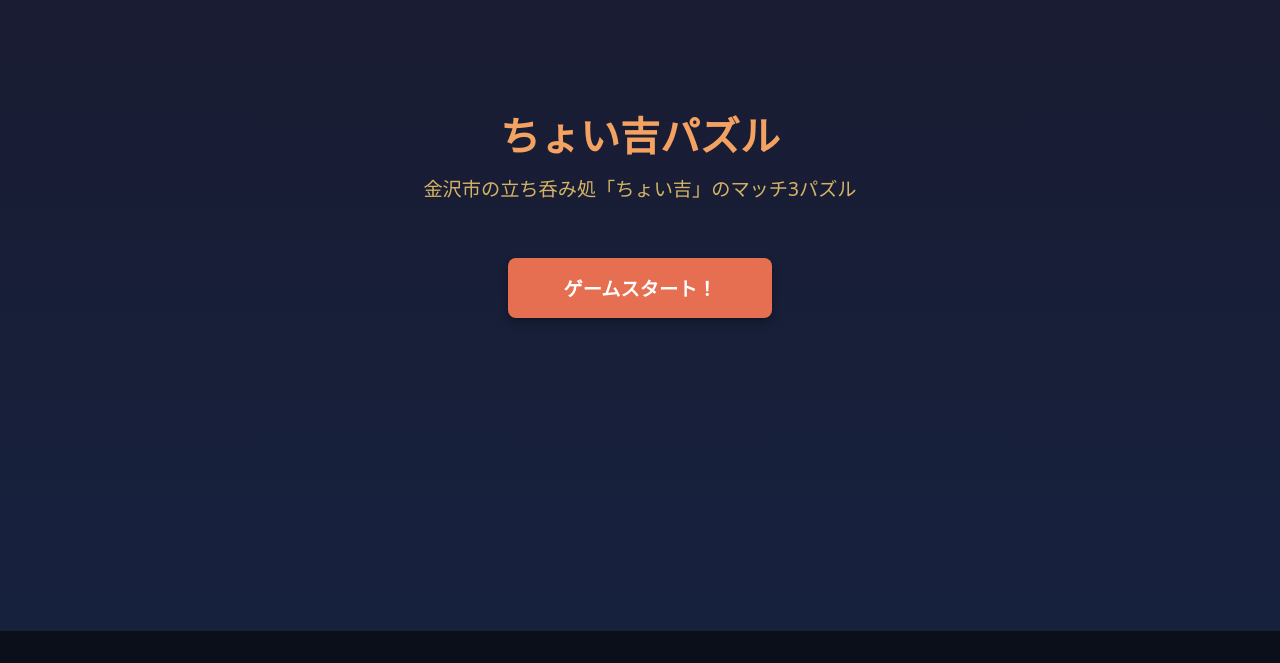
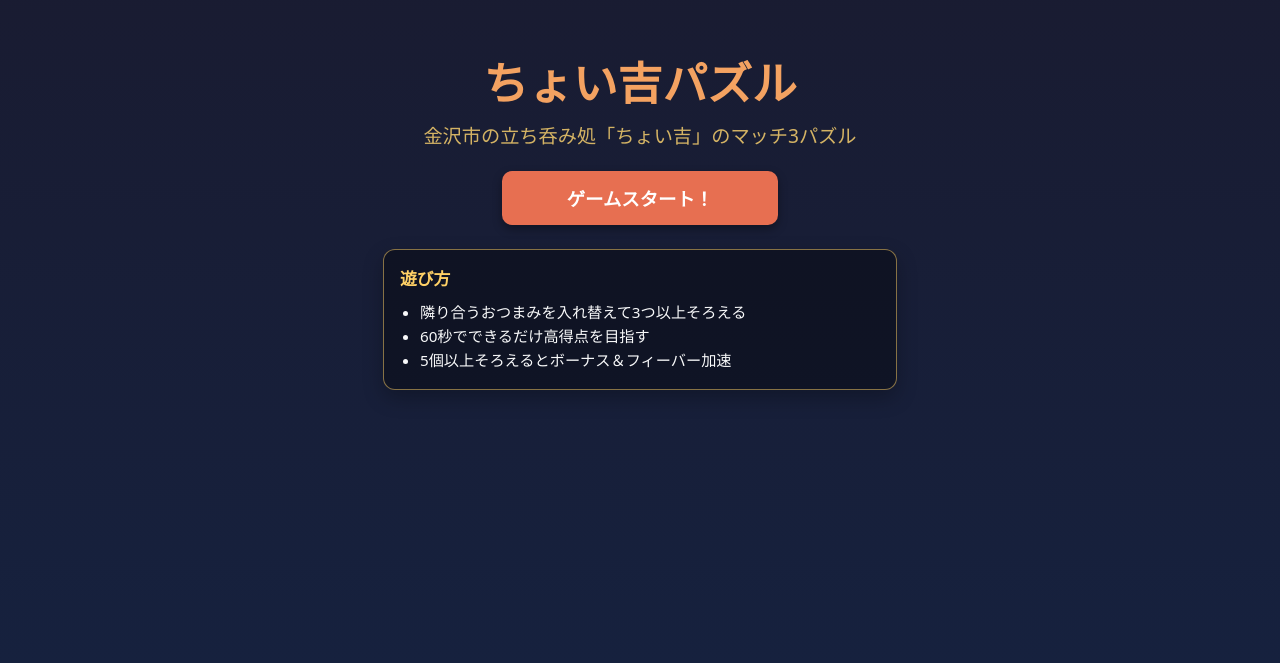
Before and after one commit to daiki-miyanaga/kourinbou-choikichi, a Next.js app in the folder web/: page / in a window 1280 px wide. Shown: the part 201-864 px from the top of the page. Before the commit the page ends 832 px from the top, so only its background shows below. Built offline with nearby package versions, Linux system fonts and the light colour scheme.

Commit message:
feat:web-ux-polish-entry-and-loading

```diff
--- /dev/null
+++ b/web/src/app/game/page.module.css
@@ -0,0 +1,82 @@
+.main {
+  padding: 20px 8px 28px;
+  text-align: center;
+  background: linear-gradient(to bottom, #1a1a2e, #16213e);
+  color: #fff;
+  min-height: 100vh;
+  display: flex;
+  flex-direction: column;
+  align-items: center;
+}
+
+.title {
+  font-size: clamp(1.5rem, 6vw, 2rem);
+  margin: 0 0 8px;
+  color: #f4a261;
+  text-shadow: 2px 2px 4px rgba(0, 0, 0, 0.5);
+}
+
+.description {
+  font-size: clamp(0.82rem, 3vw, 1rem);
+  margin: 0 0 14px;
+  color: #e9c46a;
+  text-shadow: 1px 1px 2px rgba(0, 0, 0, 0.5);
+}
+
+.gameFrame {
+  width: min(90vw, 420px);
+  aspect-ratio: 420 / 480;
+  max-height: 480px;
+  border: 2px solid #e76f51;
+  border-radius: 8px;
+  box-shadow: 0 4px 8px rgba(0, 0, 0, 0.3);
+  margin: 0 auto;
+  overflow: hidden;
+  position: relative;
+}
+
+.statusOverlay {
+  position: absolute;
+  inset: 0;
+  background: rgba(11, 15, 25, 0.82);
+  display: flex;
+  align-items: center;
+  justify-content: center;
+  color: #ffd166;
+  font-size: 0.95rem;
+  line-height: 1.5;
+  padding: 12px;
+}
+
+.actions {
+  margin-top: 14px;
+  display: flex;
+  gap: 8px;
+  flex-wrap: wrap;
+  justify-content: center;
+}
+
+.linkButton,
+.reloadButton {
+  border: 1px solid rgba(255, 209, 102, 0.65);
+  background: rgba(0, 0, 0, 0.25);
+  color: #f8f9fa;
+  border-radius: 999px;
+  padding: 8px 14px;
+  font-size: 0.9rem;
+  text-decoration: none;
+  cursor: pointer;
+}
+
+.debug {
+  margin-top: 14px;
+  background: #111;
+  color: #0f0;
+  padding: 12px;
+  font-size: clamp(10px, 2.5vw, 12px);
+  max-width: min(90vw, 420px);
+  white-space: pre-wrap;
+  border-radius: 4px;
+  overflow: auto;
+  text-align: left;
+}
--- a/web/src/app/page.module.css
+++ b/web/src/app/page.module.css
@@ -1,167 +1,72 @@
-.page {
-  --gray-rgb: 0, 0, 0;
-  --gray-alpha-200: rgba(var(--gray-rgb), 0.08);
-  --gray-alpha-100: rgba(var(--gray-rgb), 0.05);
-
-  --button-primary-hover: #383838;
-  --button-secondary-hover: #f2f2f2;
-
-  display: grid;
-  grid-template-rows: 20px 1fr 20px;
-  align-items: center;
-  justify-items: center;
-  min-height: 100svh;
-  padding: 80px;
-  gap: 64px;
-  font-family: var(--font-geist-sans);
-}
-
-@media (prefers-color-scheme: dark) {
-  .page {
-    --gray-rgb: 255, 255, 255;
-    --gray-alpha-200: rgba(var(--gray-rgb), 0.145);
-    --gray-alpha-100: rgba(var(--gray-rgb), 0.06);
-
-    --button-primary-hover: #ccc;
-    --button-secondary-hover: #1a1a1a;
-  }
-}
-
 .main {
+  min-height: 100vh;
+  padding: 24px 16px 40px;
+  background: linear-gradient(to bottom, #1a1a2e, #16213e);
+  color: #fff;
   display: flex;
   flex-direction: column;
-  gap: 32px;
-  grid-row-start: 2;
-}
-
-.main ol {
-  font-family: var(--font-geist-mono);
-  padding-left: 0;
-  margin: 0;
-  font-size: 14px;
-  line-height: 24px;
-  letter-spacing: -0.01em;
-  list-style-position: inside;
-}
-
-.main li:not(:last-of-type) {
-  margin-bottom: 8px;
-}
-
-.main code {
-  font-family: inherit;
-  background: var(--gray-alpha-100);
-  padding: 2px 4px;
-  border-radius: 4px;
-  font-weight: 600;
-}
-
-.ctas {
-  display: flex;
-  gap: 16px;
-}
-
-.ctas a {
-  appearance: none;
-  border-radius: 128px;
-  height: 48px;
-  padding: 0 20px;
-  border: 1px solid transparent;
-  transition:
-    background 0.2s,
-    color 0.2s,
-    border-color 0.2s;
-  cursor: pointer;
-  display: flex;
   align-items: center;
   justify-content: center;
-  font-size: 16px;
-  line-height: 20px;
-  font-weight: 500;
-}
-
-a.primary {
-  background: var(--foreground);
-  color: var(--background);
-  gap: 8px;
-}
-
-a.secondary {
-  border-color: var(--gray-alpha-200);
-  min-width: 158px;
-}
-
-.footer {
-  grid-row-start: 3;
-  display: flex;
   gap: 24px;
 }
 
-.footer a {
-  display: flex;
-  align-items: center;
-  gap: 8px;
+.hero {
+  text-align: center;
 }
 
-.footer img {
-  flex-shrink: 0;
+.title {
+  font-size: clamp(1.9rem, 8vw, 2.8rem);
+  line-height: 1.2;
+  color: #f4a261;
+  margin: 0 0 12px;
 }
 
-/* Enable hover only on non-touch devices */
-@media (hover: hover) and (pointer: fine) {
-  a.primary:hover {
-    background: var(--button-primary-hover);
-    border-color: transparent;
-  }
-
-  a.secondary:hover {
-    background: var(--button-secondary-hover);
-    border-color: transparent;
-  }
-
-  .footer a:hover {
-    text-decoration: underline;
-    text-underline-offset: 4px;
-  }
+.subtitle {
+  font-size: clamp(1rem, 4vw, 1.2rem);
+  color: #e9c46a;
+  line-height: 1.5;
+  margin: 0 auto 20px;
+  max-width: 28rem;
 }
 
-@media (max-width: 600px) {
-  .page {
-    padding: 32px;
-    padding-bottom: 80px;
-  }
-
-  .main {
-    align-items: center;
-  }
-
-  .main ol {
-    text-align: center;
-  }
-
-  .ctas {
-    flex-direction: column;
-  }
-
-  .ctas a {
-    font-size: 14px;
-    height: 40px;
-    padding: 0 16px;
-  }
-
-  a.secondary {
-    min-width: auto;
-  }
-
-  .footer {
-    flex-wrap: wrap;
-    align-items: center;
-    justify-content: center;
-  }
+.startButton {
+  display: inline-block;
+  min-width: 220px;
+  padding: 14px 28px;
+  border-radius: 10px;
+  color: #fff;
+  background: #e76f51;
+  text-decoration: none;
+  font-size: clamp(1rem, 4vw, 1.15rem);
+  font-weight: 700;
+  box-shadow: 0 4px 10px rgba(0, 0, 0, 0.35);
+  transition: transform 0.15s ease, filter 0.15s ease;
 }
 
-@media (prefers-color-scheme: dark) {
-  .logo {
-    filter: invert();
-  }
+.startButton:hover {
+  transform: translateY(-2px);
+  filter: brightness(1.05);
 }
+
+.helpCard {
+  width: min(92vw, 480px);
+  padding: 16px;
+  border-radius: 12px;
+  background: rgba(0, 0, 0, 0.35);
+  border: 1px solid rgba(255, 209, 102, 0.5);
+  box-shadow: 0 8px 20px rgba(0, 0, 0, 0.25);
+}
+
+.helpTitle {
+  margin: 0 0 10px;
+  color: #ffd166;
+  font-size: 1.05rem;
+}
+
+.helpList {
+  margin: 0;
+  padding-left: 20px;
+  color: #f8f9fa;
+  line-height: 1.6;
+  font-size: 0.95rem;
+}
--- a/web/src/app/page.tsx
+++ b/web/src/app/page.tsx
@@ -1,50 +1,25 @@
 import Link from 'next/link'
+import styles from './page.module.css'
 
 export default function Home() {
   return (
-    <main style={{
-      padding: '16px',
-      textAlign: 'center',
-      background: 'linear-gradient(to bottom, #1a1a2e, #16213e)',
-      color: '#fff',
-      minHeight: '100vh',
-      display: 'flex',
-      flexDirection: 'column',
-      justifyContent: 'center',
-      alignItems: 'center'
-    }}>
-      <h1 style={{
-        fontSize: 'clamp(1.8rem, 8vw, 2.5rem)',
-        marginBottom: '1rem',
-        color: '#f4a261',
-        lineHeight: 1.2
-      }}>ちょい吉パズル</h1>
-      <p style={{
-        fontSize: 'clamp(1rem, 4vw, 1.2rem)',
-        marginBottom: '2rem',
-        color: '#e9c46a',
-        maxWidth: '90vw',
-        lineHeight: 1.4
-      }}>金沢市の立ち呑み処「ちょい吉」のマッチ3パズル</p>
-
-      <div style={{ marginTop: '24px' }}>
-        <Link href="/game" style={{
-          display: 'inline-block',
-          padding: '16px 32px',
-          background: '#e76f51',
-          color: '#fff',
-          borderRadius: '8px',
-          textDecoration: 'none',
-          fontWeight: 700,
-          fontSize: 'clamp(1rem, 4vw, 1.2rem)',
-          boxShadow: '0 4px 8px rgba(0,0,0,0.3)',
-          transition: 'transform 0.2s',
-          minWidth: '200px',
-          textAlign: 'center'
-        }}>
+    <main className={styles.main}>
+      <div className={styles.hero}>
+        <h1 className={styles.title}>ちょい吉パズル</h1>
+        <p className={styles.subtitle}>金沢市の立ち呑み処「ちょい吉」のマッチ3パズル</p>
+        <Link href="/game" className={styles.startButton}>
           ゲームスタート！
         </Link>
       </div>
+
+      <section className={styles.helpCard} aria-label="遊び方">
+        <h2 className={styles.helpTitle}>遊び方</h2>
+        <ul className={styles.helpList}>
+          <li>隣り合うおつまみを入れ替えて3つ以上そろえる</li>
+          <li>60秒でできるだけ高得点を目指す</li>
+          <li>5個以上そろえるとボーナス＆フィーバー加速</li>
+        </ul>
+      </section>
     </main>
   )
 }
```
Also changed, not shown: web/src/app/game/page.tsx (+40 -60 lines).
